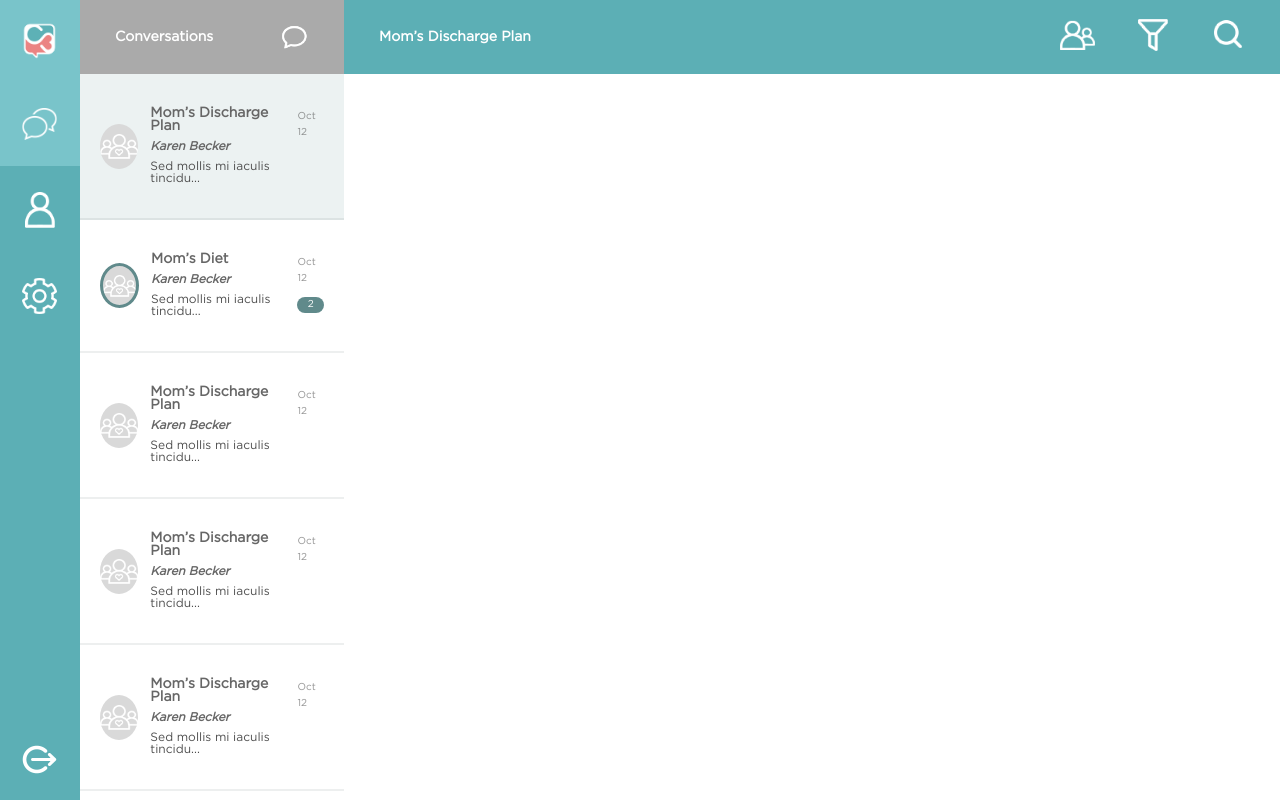
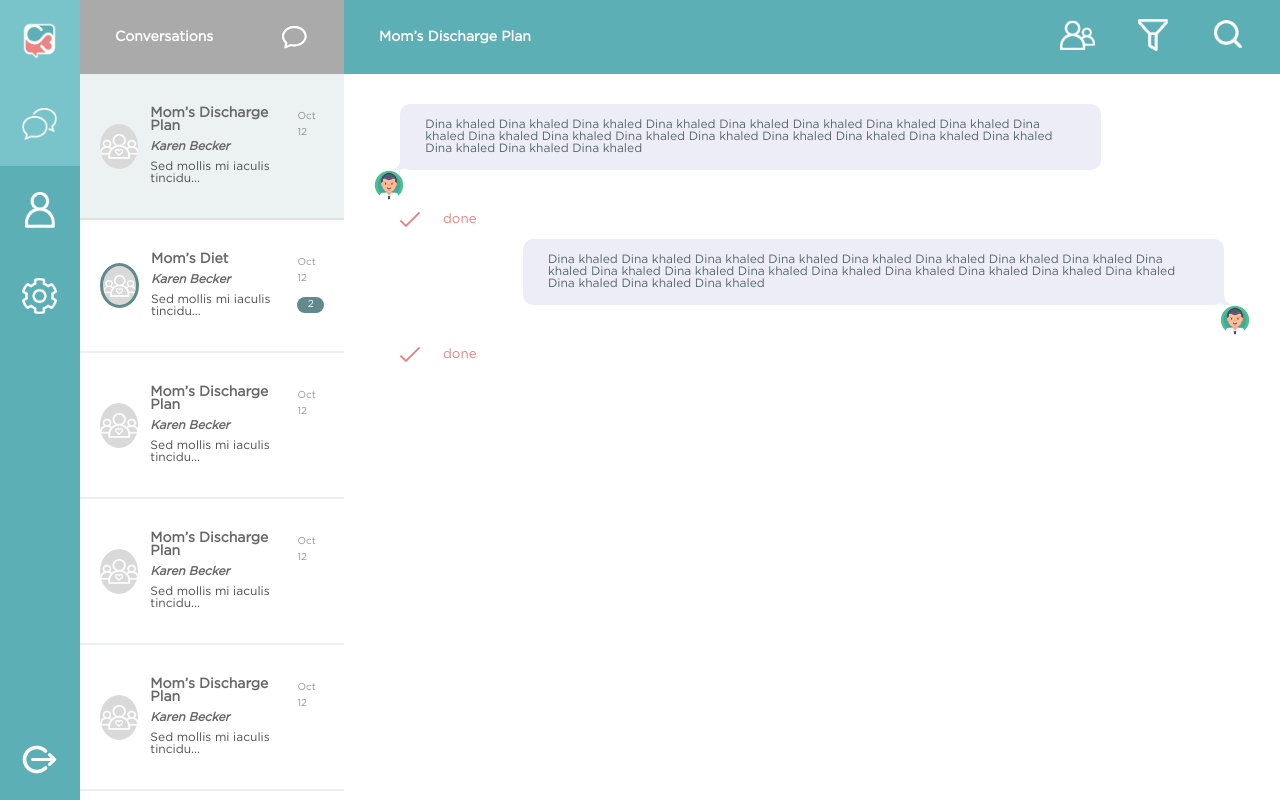
Before and after one commit to Dinakhaled/Blink22-React-task, a React (Create React App) app: page / in a window 1280 px wide. Built offline with nearby package versions, Linux system fonts and the light colour scheme.

Commit message:
4-chat-main-content button component added

```diff
--- a/src/components/ActionsBar/ActionsBar.scss
+++ b/src/components/ActionsBar/ActionsBar.scss
@@ -5,7 +5,7 @@
   display: flex;
   align-items: center;
   justify-content: space-between;
-  max-height: 74px;
+  height: 74px;
   background-color: $primaryColor;
   padding: 0 35px;
 
--- /dev/null
+++ b/src/components/Button/Button.js
@@ -0,0 +1,13 @@
+import React from 'react';
+import "./Button.scss";
+
+const Button = ({theme, icon}) => {
+  return (
+    <button className={`btn ${theme}`}>
+      {icon && icon}
+      done
+    </button>
+  );
+}
+
+export default Button;
--- /dev/null
+++ b/src/components/Button/Button.scss
@@ -0,0 +1,25 @@
+@import "../../scss/variables";
+@import "../../scss/mixins";
+
+.btn {
+  padding: 11px 25px;
+  border: 1px solid transparent;
+  cursor: pointer;
+  border-radius: 10px;
+  display: flex;
+  align-items: center;
+
+  &:focus {
+    border: 1px solid transparent;
+    outline: 0;
+  }
+
+  &.primary {
+    background-color: $white;
+    color: $blush;
+  }
+
+  .icon {
+    margin-right: 23px;
+  }
+}
--- /dev/null
+++ b/src/components/ChatBubble/ChatBubble.js
@@ -0,0 +1,19 @@
+import React from 'react';
+import Avatar from '../../assets/images/avatar.png';
+import checkMark from '../../assets/images/check_light.png';
+import Button from '../Button/Button';
+import "./ChatBubble.scss";
+
+const ChatBubble = ({from}) => {
+  return (
+    <div className={`chat-bubble`}>
+      <div className={`chat-bubble__content ${from === 'them' ? 'from-them' : 'from-me'}`}>
+        Dina khaled Dina khaled Dina khaled Dina khaled Dina khaled Dina khaled Dina khaled Dina khaled Dina khaled Dina khaled Dina khaled Dina khaled Dina khaled Dina khaled Dina khaled Dina khaled Dina khaled Dina khaled Dina khaled Dina khaled
+      </div>
+      <div className={`chat-bubble__avatar ${from === 'them' ? 'from-them' : 'from-me'}`} style={{backgroundImage: `url(${Avatar})`}}></div>
+      <Button icon={<img src={checkMark} className='icon' alt='' />} theme='primary' />
+    </div>
+  );
+}
+
+export default ChatBubble;
--- /dev/null
+++ b/src/components/ChatBubble/ChatBubble.scss
@@ -0,0 +1,78 @@
+@import "../../scss/variables";
+@import "../../scss/mixins";
+
+.chat-bubble {
+
+  @include element(avatar) {
+    width: 30px;
+    height: 30px;
+    border-radius: 50%;
+    background-repeat: no-repeat;
+    background-size: contain;
+    background-position: center;
+    margin-left: auto;
+
+    &.from-them {
+      margin-left: unset;
+    }
+  }
+
+  @include element(content) {
+    background-color: $secondaryColor;
+    padding: 15px 25px;
+    border-radius: 10px;
+    max-width: 80%;
+    position: relative;
+    color: $primaryDarkColor;
+    font-size: $meduimFontSize;
+    margin-left: 17%;
+
+    &:before, &:after {
+      content:"";
+      position:absolute;
+      bottom:-2px;
+      height:20px;
+    }
+
+    &.from-me {
+      &:before {
+        right:-7px;
+        border-right:20px solid $secondaryColor;
+        border-bottom-left-radius: 16px 14px;
+        transform:translate(0, -2px);
+      }
+
+      &:after {
+        right: -56px;
+        width: 26px;
+        background: $white;
+        border-bottom-left-radius: 10px;
+        transform: translate(-30px, -2px);
+      }
+    }
+
+    &.from-them {
+      margin-left: 3%;
+
+    &:before {
+        left:-7px;
+        border-left:20px solid $secondaryColor;
+        border-bottom-right-radius: 16px 14px;
+        transform:translate(0, -2px);
+      }
+
+      &:after {
+        left:4px;
+        width:26px;
+        background:$white;
+        border-bottom-right-radius: 10px;
+        transform:translate(-30px, -2px);
+      }
+    }
+
+    * {
+      color: $primaryDarkColor;
+    }
+  }
+
+}
--- a/src/components/Info/Info.js
+++ b/src/components/Info/Info.js
@@ -2,11 +2,11 @@ import React from 'react';
 import avatarDefault from "../../assets/images/careteam_copy.png";
 import "./Info.scss";
 
-const Info = ({title, subTitle, text, date, image, tag}) => {
+const Info = ({title, subTitle, text, date, image, tag, ImgSize, alignment}) => {
   return (
     <div className='info'>
-      <div className="info__main-content">
-        <div className={`info__avatar mr-12 ${tag ? "info__avatar--tag" : ""}`} style={{backgroundImage: `url(${image ? image : avatarDefault})`}}></div>
+      <div className={`info__main-content ${alignment}`}>
+        <div className={`info__avatar mr-12 ${tag ? "info__avatar--tag" : ""} ${ImgSize === 'sm' ? "info__avatar--sm" : "info__avatar--lg"}`} style={{backgroundImage: `url(${image ? image : avatarDefault})`}}></div>
         <div>
           <h4>{title}</h4>
           <h5 className='italic-font'>{subTitle}</h5>
@@ -27,7 +27,8 @@ Info.defaultProps = {
   text: 'Sed mollis mi iaculis tincidu...',
   date: 'Oct 12',
   image: avatarDefault,
-  tag: ''
+  tag: '',
+  alignment: 'flex-start'
 };
 
 export default Info;
--- a/src/components/Info/Info.scss
+++ b/src/components/Info/Info.scss
@@ -18,12 +18,16 @@
     @include modifier(tag) {
       border: 3px solid $primaryMediumColor;
     }
+
+    @include modifier(sm) {
+      width: 16px;
+      height: 16px;
+    }
   }
 
 
   @include element(main-content) {
     display: flex;
-    align-items: center;
   }
 
   @include element(tag) {
--- a/src/containers/Conversation/Conversation.js
+++ b/src/containers/Conversation/Conversation.js
@@ -3,6 +3,7 @@ import ActionsBar from '../../components/ActionsBar/ActionsBar';
 import membersIcon from "../../assets/images/ico_group.png";
 import filterIcon from "../../assets/images/ico_filter.png";
 import searchIcon from "../../assets/images/ico_search.png";
+import ChatBubble from '../../components/ChatBubble/ChatBubble';
 
 
 class Conversation extends Component {
@@ -20,7 +21,14 @@ class Conversation extends Component {
   render() {
     const { headerActions } = this.state;
     return (
-      <ActionsBar actions={headerActions} title='Mom’s Discharge Plan' />
+      <div>
+        <ActionsBar actions={headerActions} title='Mom’s Discharge Plan' />
+        <div className='p-30'>
+          <ChatBubble from={'them'} />
+          <ChatBubble from={'me'} />
+
+        </div>
+      </div>
     );
   }
 }
--- a/src/containers/ConversationList/ConversationList.js
+++ b/src/containers/ConversationList/ConversationList.js
@@ -23,6 +23,8 @@ class ConversationList extends Component {
           image={item.image}
           date={item.date}
           tag={item.hasNotifications}
+          ImgSize="lg"
+          alignment="flex-center"
         />
       </div>
     ))
--- a/src/scss/_general.scss
+++ b/src/scss/_general.scss
@@ -17,6 +17,13 @@ body {
   color: $white;
 }
 
+.flex-start {
+  align-items: flex-start;
+}
+.flex-center {
+  align-items: center;
+}
+
 /* =============
 Custom style for the scrolls
 Works on Chrome/Edge/Safari
--- a/src/scss/_helpers.scss
+++ b/src/scss/_helpers.scss
@@ -8,8 +8,16 @@ $sides: (top, bottom, left, right);
       margin-#{$side}: #{$space}px;
     }
 
+    .m-#{$space} {
+      padding: #{$space}px;
+    }
+
     .p#{str-slice($side, 0, 1)}-#{$space} {
       padding-#{$side}: #{$space}px;
     }
+
+    .p-#{$space} {
+      padding: #{$space}px;
+    }
   }
 }
```
